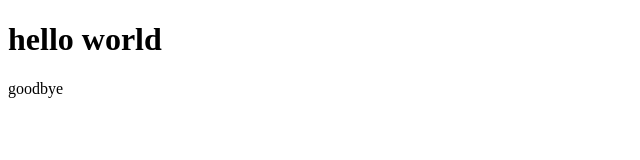
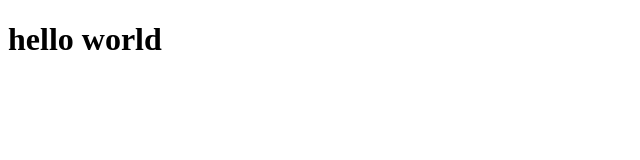
Before and after one commit to DSJ-23/SimpleDeploy, a website: page dist/index.html in a window 1280 px wide. Shown: the full height of the page, 0-640 px from the left. Drawn offline with Linux system fonts and the light colour scheme.

Commit message:
edit something

```diff
--- a/dist/index.html
+++ b/dist/index.html
@@ -8,6 +8,5 @@
 <body>
 
     <h1>hello world</h1>
-    <p>goodbye</p>
 </body>
 </html>
```
